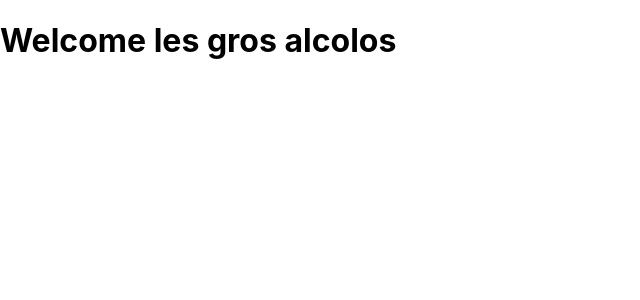
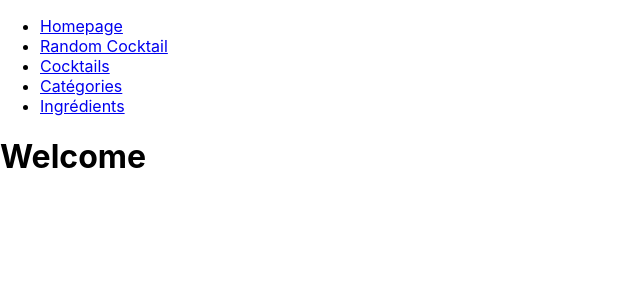
Before and after one commit to davidroberto/cocktails-react, a React (Create React App) app: page / in a window 1280 px wide. Shown: the top 300 px of the page, without its empty margins (0-640 px from the left). Built offline with nearby package versions, Linux system fonts and the light colour scheme.

Commit message:
cocktail component props

```diff
--- /dev/null
+++ b/src/component/CocktailCard.jsx
@@ -0,0 +1,13 @@
+import { Link } from "react-router-dom";
+
+function CocktailCard({ cocktailToDisplay }) {
+  return (
+    <article>
+      <h2>{cocktailToDisplay.strDrink}</h2>
+      <img src={cocktailToDisplay.strDrinkThumb} alt={cocktailToDisplay.strDrink} />
+      <Link to={`/cocktails/details/${cocktailToDisplay.idDrink}`}>Voir le détail du cocktail</Link>
+    </article>
+  );
+}
+
+export default CocktailCard;
--- /dev/null
+++ b/src/component/Header.jsx
@@ -0,0 +1,29 @@
+import { Link } from "react-router-dom";
+
+function Header() {
+  return (
+    <header>
+      <nav>
+        <ul>
+          <li>
+            <Link to="/">Homepage</Link>
+          </li>
+          <li>
+            <Link to="/random">Random Cocktail</Link>
+          </li>
+          <li>
+            <Link to="/cocktails">Cocktails</Link>
+          </li>
+          <li>
+            <Link to="/categories">Catégories</Link>
+          </li>
+          <li>
+            <Link to="/ingredients">Ingrédients</Link>
+          </li>
+        </ul>
+      </nav>
+    </header>
+  );
+}
+
+export default Header;
--- a/src/page/CategoriesPage.jsx
+++ b/src/page/CategoriesPage.jsx
@@ -1,4 +1,5 @@
 import { useEffect, useState } from "react";
+import Header from "../component/Header";
 
 function CategoriesPage() {
   const [categories, setCategories] = useState(null);
@@ -12,9 +13,9 @@ function CategoriesPage() {
     })();
   }, []);
 
-  console.log("rendu du composant");
-
   return (
+    <>
+      <Header />
       <main>
         {categories !== null ? (
           <div>
@@ -30,6 +31,7 @@ function CategoriesPage() {
           <p>En cours de chargement</p>
         )}
       </main>
+    </>
   );
 }
 
--- a/src/page/CocktailDetailsPage.jsx
+++ b/src/page/CocktailDetailsPage.jsx
@@ -1,5 +1,6 @@
 import { useEffect, useState } from "react";
 import { useParams } from "react-router-dom";
+import Header from "../component/Header";
 
 function CocktailDetailsPage() {
   const { id } = useParams();
@@ -16,6 +17,8 @@ function CocktailDetailsPage() {
   }, []);
 
   return (
+    <>
+      <Header />
       <main>
         {cocktail ? (
           <article>
@@ -28,6 +31,7 @@ function CocktailDetailsPage() {
           <p>Pas de cocktail</p>
         )}
       </main>
+    </>
   );
 }
 
--- a/src/page/CocktailRandomPage.jsx
+++ b/src/page/CocktailRandomPage.jsx
@@ -1,4 +1,7 @@
 import { useEffect, useState } from "react";
+import Header from "../component/Header";
+import { Link } from "react-router-dom";
+import CocktailCard from "../component/CocktailCard";
 
 function CocktailRandomPage() {
   const [coktailRandom, setCocktailRandom] = useState(null);
@@ -20,16 +23,12 @@ function CocktailRandomPage() {
   }, []);
 
   return (
-    <main>
-      {coktailRandom !== null ? (
-        <article>
-          <h1>{coktailRandom.strDrink}</h1>
-          <img src={coktailRandom.strDrinkThumb} alt={coktailRandom.strDrink} />
-        </article>
-      ) : (
-        <p>Cocktail en chargement</p>
-      )}
-    </main>
+    <>
+      <Header />
+      <main>
+        {coktailRandom !== null ? <CocktailCard cocktailToDisplay={coktailRandom} /> : <p>Cocktail en chargement</p>}
+      </main>
+    </>
   );
 }
 
--- a/src/page/CocktailsPage.jsx
+++ b/src/page/CocktailsPage.jsx
@@ -1,5 +1,7 @@
 import { useState } from "react";
 import { Link } from "react-router-dom";
+import Header from "../component/Header";
+import CocktailCard from "../component/CocktailCard";
 
 function CocktailsPage() {
   const [cocktails, setCocktails] = useState(null);
@@ -18,23 +20,20 @@ function CocktailsPage() {
   }
 
   return (
+    <>
+      <Header />
       <main>
         {cocktails ? (
           <>
             {cocktails.map((cocktail) => {
-            return (
-              <article>
-                <h2>{cocktail.strDrink}</h2>
-                <img src={cocktail.strDrinkThumb} alt={cocktail.strDrink} />
-                <Link to={`/cocktails/details/${cocktail.idDrink}`}>Voir le détail du cocktail</Link>
-              </article>
-            );
+              return <CocktailCard cocktailToDisplay={cocktail} />;
             })}
           </>
         ) : (
           <img src="https://media4.giphy.com/media/3o7bu3XilJ5BOiSGic/giphy.gif" alt="spinner" />
         )}
       </main>
+    </>
   );
 }
 
--- a/src/page/HomePage.jsx
+++ b/src/page/HomePage.jsx
@@ -1,5 +1,12 @@
+import Header from "../component/Header";
+
 function HomePage() {
-  return <h1>Welcome les gros alcolos</h1>;
+  return (
+    <>
+      <Header />
+      <h1>Welcome </h1>
+    </>
+  );
 }
 
 export default HomePage;
--- a/src/page/IngredientsPage.jsx
+++ b/src/page/IngredientsPage.jsx
@@ -1,4 +1,5 @@
 import { useEffect, useState } from "react";
+import Header from "../component/Header";
 
 function IngredientsPage() {
   const [ingredients, setIngredients] = useState(null);
@@ -13,6 +14,8 @@ function IngredientsPage() {
   }, []);
 
   return (
+    <>
+      <Header />
       <main>
         {ingredients ? (
           <section>
@@ -24,6 +27,7 @@ function IngredientsPage() {
           <p>Pas d'ingredients</p>
         )}
       </main>
+    </>
   );
 }
 
```
Lines whose indentation alone changed are shown as unchanged.
